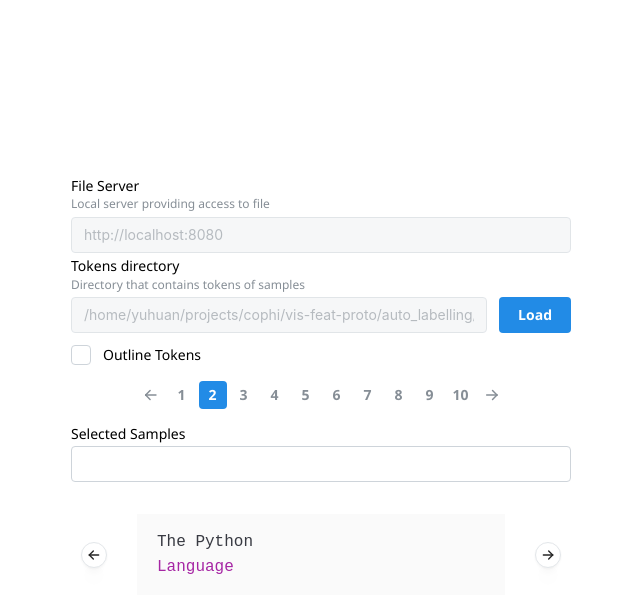
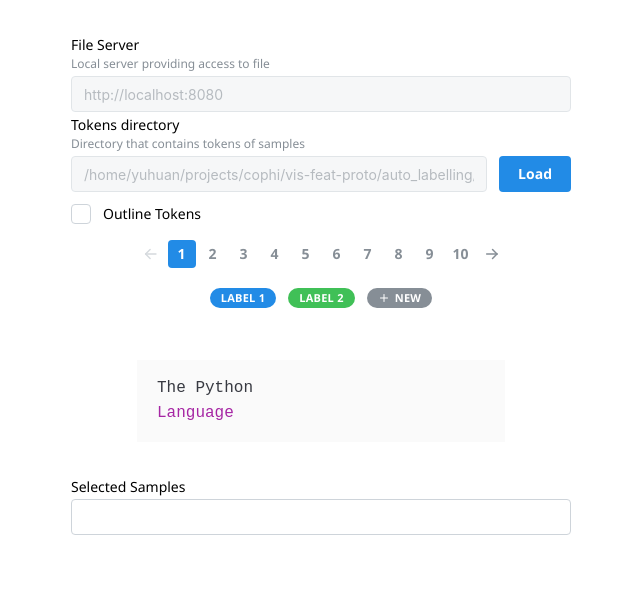
Before and after one commit to code-philia/text-alignment-maker, a React (Vite) app: page / in a window 1280 px wide. Shown: the top 612 px of the page, without its empty margins (319-959 px from the left). Built offline with nearby package versions, Linux system fonts and the light colour scheme.

Commit message:
add labels and remove carousel

```diff
--- a/src/App.css
+++ b/src/App.css
@@ -56,3 +56,11 @@ code {
   background-color: transparent;
   opacity: 0.5;
 }
+
+.label-badge {
+  cursor: pointer;
+}
+
+.label-badge:hover {
+  opacity: 0.8;
+}
--- a/src/App.tsx
+++ b/src/App.tsx
@@ -2,7 +2,7 @@ import '@mantine/core/styles.css';
 import '@mantine/carousel/styles.css';
 import './App.css';
 
-import { createTheme, MantineProvider } from '@mantine/core';
+import { Center, createTheme, MantineProvider } from '@mantine/core';
 import { Feature } from './components/feature';
 
 const theme = createTheme({
@@ -11,8 +11,10 @@ const theme = createTheme({
 
 function App() {
   return (
-    <MantineProvider theme={theme}>
-      <Feature />
+      <MantineProvider theme={theme}>
+          <Center>
+            <Feature />
+          </Center>
     </MantineProvider>
   );
 }
--- a/src/components/feature.tsx
+++ b/src/components/feature.tsx
@@ -1,6 +1,6 @@
 import { Carousel } from '@mantine/carousel';
-import { Button, Flex, rem, ScrollArea, Space, TextInput, Group, Checkbox, Center, TagsInput } from '@mantine/core';
-import { IconArrowRight, IconArrowLeft } from '@tabler/icons-react';
+import { Button, Flex, rem, ScrollArea, Space, TextInput, Group, Checkbox, Center, TagsInput, Modal, Badge, ColorInput } from '@mantine/core';
+import { IconArrowRight, IconArrowLeft, IconPlus } from '@tabler/icons-react';
 import { useCallback, useEffect, useRef, useState } from 'react';
 import hljs from 'highlight.js';
 import 'highlight.js/styles/atom-one-light.min.css';
@@ -60,9 +60,8 @@ function expandSelectedRanges(selection: Selection, targetSpans: HTMLElement[])
 }
 
 function processCode(code: HTMLElement) {
-    if (code.hasAttribute('data-highlighted')) return;
+    code.removeAttribute('data-highlighted');
 
-    console.log(`highlighting ${code.outerHTML}`);
     hljs.highlightElement(code);
 
     const targetSpans: HTMLElement[] = [];
@@ -174,6 +173,7 @@ function CodeBlock({ code }: CodeBlockProps) {
 
     useEffect(() => {
         if (codeRef.current) {
+            console.log(`code block is mounted again`);
             processCode(codeRef.current);
         }
     }, [code]);
@@ -221,9 +221,9 @@ function NumberNavigationProps({ value, total, onChangeValue }: NumberNavigation
                     className='number-navigation-button'
                     variant={ isSelected(i) ? 'filled' : 'transparent' }
                     color={ isSelected(i) ? 'blue' : 'gray' }
-                    onClick={() => onChangeValue(i)}
+                    onClick={() => onChangeValue(startIndex + i)}
                 >
-                    {i + 1}
+                    {startIndex + i + 1}
                 </Button>
             ))}
             <Button
@@ -239,33 +239,106 @@ function NumberNavigationProps({ value, total, onChangeValue }: NumberNavigation
     );
 }
 
+type AlignmentLabel = {
+    text: string;
+    color: string;
+};
+
+type AlignmentLabelsProps = {
+    labels: AlignmentLabel[];
+    setLabels: (labels: AlignmentLabel[]) => void;
+}
+
+function AlignmentLabels({ labels, setLabels } : AlignmentLabelsProps) {
+    const [newLabelText, setNewLabelText] = useState('');
+    const [newLabelColor, setNewLabelColor] = useState('#000000');
+    const [modalOpened, setModalOpened] = useState(false);
+
+    const addLabel = () => {
+        if (newLabelText.trim()) {
+            setLabels([...labels, { text: newLabelText, color: newLabelColor }]);
+            setNewLabelText('');
+            setNewLabelColor('#000000');
+            setModalOpened(false);
+        }
+    };
+
+    return (
+        <>
+            <div style={{ padding: '20px' }}>
+                <Group gap="sm">
+                    {labels.map((label, index) => (
+                        <Badge
+                            key={index}
+                            color={label.color}
+                            variant="filled"
+                            className='label-badge'
+                        >
+                            {label.text}
+                        </Badge>
+                    ))}
+                    <Badge
+                        leftSection={<IconPlus style={{ width: rem(12), height: rem(12) }} />}
+                        color='gray'
+                        className='label-badge add-label'
+                        onClick={() => setModalOpened(true)}
+                    >
+                        New
+                    </Badge>
+                </Group>
+
+            </div>
+            <Modal
+                opened={modalOpened}
+                onClose={() => setModalOpened(false)}
+                title="Add New Label"
+                size="sm" // Ensures the modal fits the screen better
+            >
+                <TextInput
+                    label="Label Text"
+                    placeholder="Enter label text"
+                    value={newLabelText}
+                    onChange={(event) => setNewLabelText(event.target.value)}
+                />
+                <ColorInput
+                    label="Label Color"
+                    placeholder="Pick a color"
+                    value={newLabelColor}
+                    onChange={(value) => setNewLabelColor(value)}
+                    style={{ marginTop: '15px' }}
+                />
+                <Group align="right" style={{ marginTop: '20px' }}>
+                    <Button onClick={addLabel}>Add</Button>
+                </Group>
+            </Modal>
+        </>
+    );
+};
+
 export function Feature() {
-    const codeCarouselRef = useRef<HTMLDivElement>(null);
-
     // Options
     const [optionOutlineTokens, setOptionOutlineTokens] = useState(false);
     const [optionTokensDirectory, setOptionTokensDirectory] = useState(demoResultsDirectory);
     const [optionLocalServer, setOptionLocalServer] = useState(demoFileServer);
 
     // Data
-    const [sampleTokens, setSampleTokens] = useState<string[][]>(Array(10).fill(0).map((_, i) => [(i + 1).toString()]));
+    const [sampleTokens, setSampleTokens] = useState<string[][]>(Array(30).fill(0).map((_, i) => [(i + 1).toString()]));
     const [sampleLabelling, setSampleLabelling] = useState<string[]>([]);
 
     // Navigation
-    const [currentIndex, setCurrentIndex] = useState(1);
+    const [currentIndex, setCurrentIndex] = useState(0);
     const [selectedIndices, setSelectedIndices] = useState<string[]>([]);
+
+    // Labeling
+    const [labels, setLabels] = useState([
+        { text: 'Label 1', color: 'blue' },
+        { text: 'Label 2', color: 'green' },
+    ]);
 
     const samples = [
         'The Python \nLanguage',
         // lorem
     ];
-    const slides = samples.map((sample, i) =>
-        <Carousel.Slide key={i}>
-            <ScrollArea w='80%' style={{ margin: '0 auto' }}>
-                <CodeBlock code={sample} />
-            </ScrollArea>
-        </Carousel.Slide>
-    );
 
     const loadFileCallback = useCallback(() => {
         fetch(`${optionLocalServer}${demoLabelingFilePath}`)
@@ -331,7 +404,15 @@ export function Feature() {
                     onChangeValue={setCurrentIndex}
                 />
             </Center>
-            <Space h='sm'></Space>
+            <Center>
+                <AlignmentLabels
+                    labels={labels}
+                    setLabels={setLabels}
+                />
+            </Center>
+            <ScrollArea w='80%' style={{ margin: '0 auto' }}>
+                <CodeBlock code={samples[currentIndex]} />
+            </ScrollArea>
             <TagsInput
                 value={selectedIndices}
                 onChange={searchSampleCallback}
@@ -339,17 +420,6 @@ export function Feature() {
                 clearable
             >
             </TagsInput>
-        <Carousel
-                ref={codeCarouselRef}
-                nextControlIcon={<IconArrowRight style={{ width: rem(16), height: rem(16) }} />}
-                previousControlIcon={<IconArrowLeft style={{ width: rem(16), height: rem(16) }} />}
-                slideGap='sm'
-                controlsOffset='xs'
-                draggable={false}
-                speed={10000}
-            >
-                {slides}
-            </Carousel>
     </div>
   );
 }
--- a/src/index.css
+++ b/src/index.css
@@ -23,9 +23,7 @@ a:hover {
 }
 
 body {
-  margin: 0;
-  display: flex;
-  place-items: center;
+  margin: 0 auto;
   min-width: 320px;
   min-height: 100vh;
 }
```
